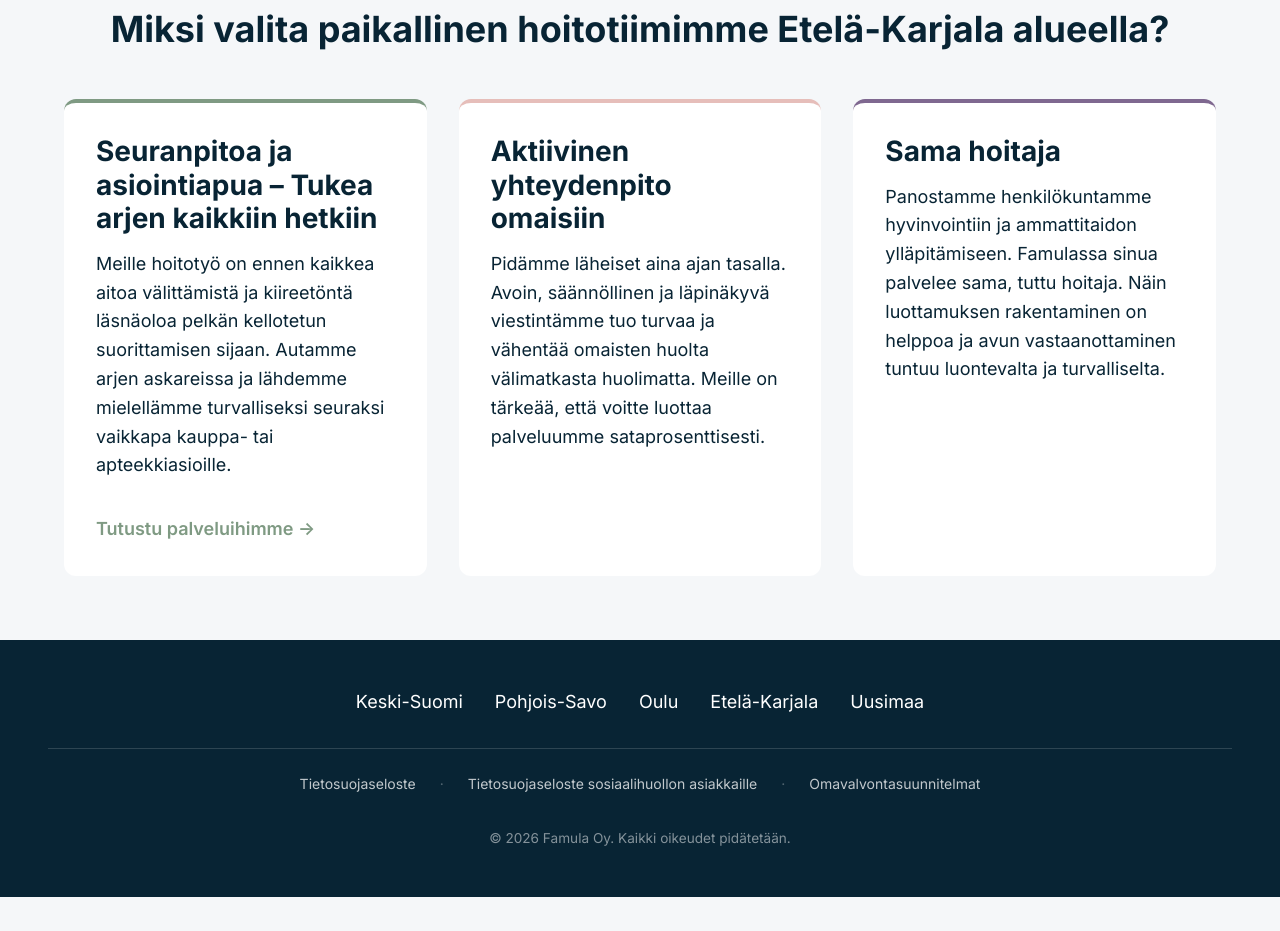
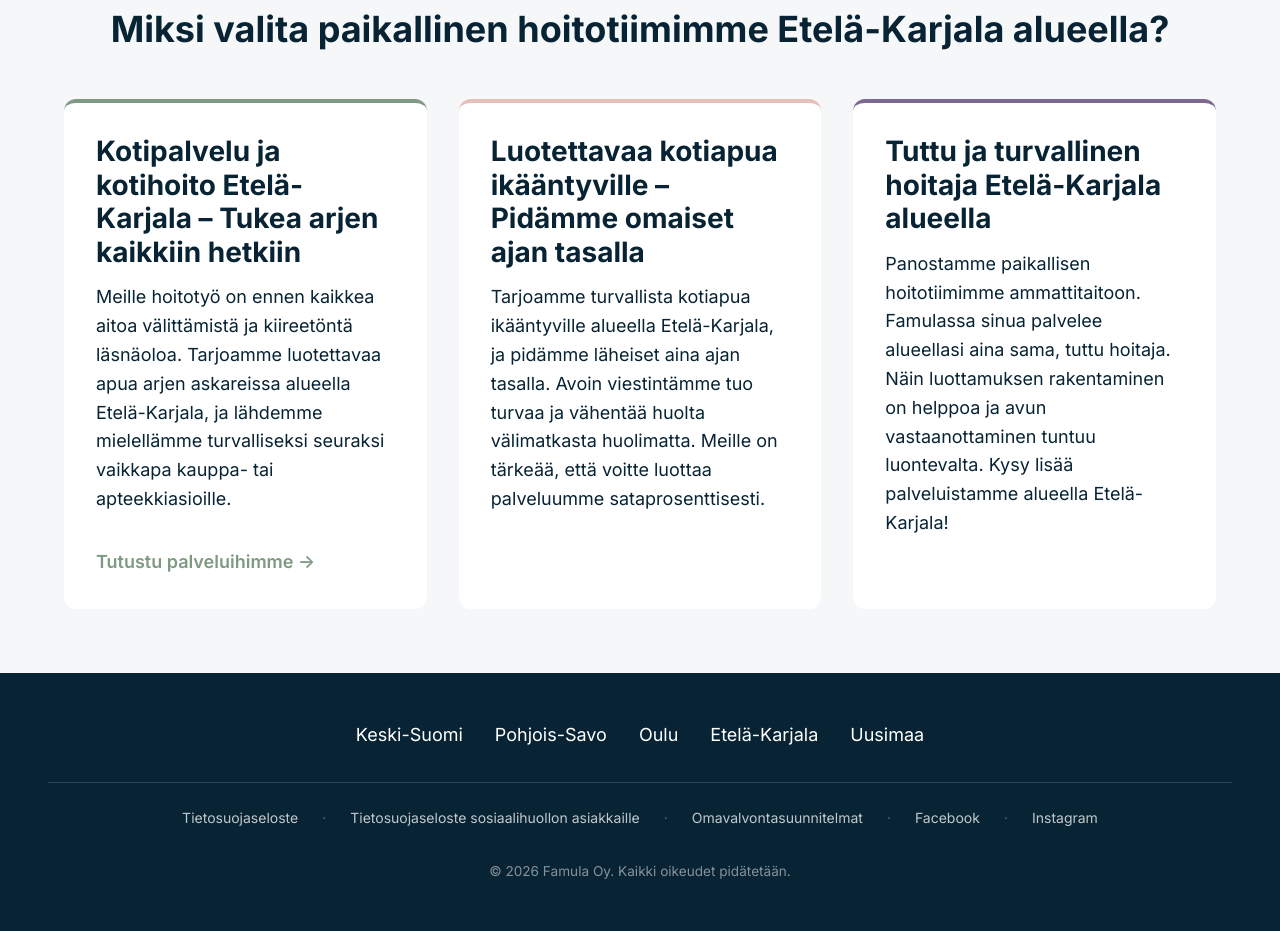
Before and after one commit to Famula-coder/Famula.fi, a React (Vite) app: page /etela-karjala in a window 1280 px wide. Shown: the part 1060-1991 px from the top of the page. Before the commit the page ends 1957 px from the top, so only its background shows below. Built offline with nearby package versions, Linux system fonts and the light colour scheme.

Commit message:
Lisää aidot asiakastarinat ja poista puuttuvat Lucide-ikonit

```diff
--- a/index.html
+++ b/index.html
@@ -7,7 +7,8 @@
     <link rel="preconnect" href="https://fonts.googleapis.com">
     <link rel="preconnect" href="https://fonts.gstatic.com" crossorigin>
     <link href="https://fonts.googleapis.com/css2?family=Inter:wght@400;500;600;700&display=swap" rel="stylesheet">
-    <title>Famula - Saat kotiisi ystävän</title>
+    <title>Famula - Luotettava kotipalvelu ja kotihoito</title>
+    <meta name="description" content="Famulan kotipalvelu tarjoaa luotettavaa ja lämminhenkistä apua arkeen. Saat kotiisi tutun ystävän, joka välittää aidosti." />
     <script type="text/javascript">
       // Single Page Apps for GitHub Pages
       // https://github.com/rafgraph/spa-github-pages
--- a/src/App.tsx
+++ b/src/App.tsx
@@ -73,6 +73,28 @@ function App() {
           >
             Omavalvontasuunnitelmat
           </a>
+          <span style={{ color: 'rgba(255,255,255,0.3)' }}>·</span>
+          <a
+            href="https://www.facebook.com/Famula.fi/"
+            target="_blank"
+            rel="noopener noreferrer"
+            style={{ color: 'rgba(255,255,255,0.75)', textDecoration: 'none', transition: 'color 0.2s', display: 'flex', alignItems: 'center', gap: '4px' }}
+            onMouseOver={e => (e.currentTarget.style.color = 'white')}
+            onMouseOut={e => (e.currentTarget.style.color = 'rgba(255,255,255,0.75)')}
+          >
+            Facebook
+          </a>
+          <span style={{ color: 'rgba(255,255,255,0.3)' }}>·</span>
+          <a
+            href="https://www.instagram.com/famula.fi/"
+            target="_blank"
+            rel="noopener noreferrer"
+            style={{ color: 'rgba(255,255,255,0.75)', textDecoration: 'none', transition: 'color 0.2s', display: 'flex', alignItems: 'center', gap: '4px' }}
+            onMouseOver={e => (e.currentTarget.style.color = 'white')}
+            onMouseOut={e => (e.currentTarget.style.color = 'rgba(255,255,255,0.75)')}
+          >
+            Instagram
+          </a>
         </div>
 
         <p style={{ color: 'rgba(255,255,255,0.5)', fontSize: '0.85rem', margin: 0 }}>
--- a/src/components/Hero.tsx
+++ b/src/components/Hero.tsx
@@ -10,14 +10,14 @@ const Hero = () => {
       <div className="container hero-container">
         <div className="hero-content">
           <div className="hero-badge">Famula Oy – Kiireetöntä hoivaa</div>
-          <h1>Saat kotiisi ystävän, joka pitää sinusta ja kodistasi huolta</h1>
+          <h1>Luotettava kotipalvelu – Saat kotiisi ystävän, joka pitää sinusta ja kodistasi huolta</h1>
           <p className="hero-description">
             Kohtaamme jokaisen asiakkaan kuin oman läheisemme. Tuomme
             mukanamme turvaa ja kiireetöntä läsnäoloa arkeen.
           </p>
           <div className="hero-actions">
             <Link to="/palvelut" className="btn btn-primary d-inline-flex">
-              Tutustu palveluihin <ArrowRight size={20} style={{ marginLeft: '8px' }} />
+              Katso miten voimme auttaa <ArrowRight size={20} style={{ marginLeft: '8px' }} />
             </Link>
             <Link to="/tarinamme" className="btn btn-secondary d-inline-flex">
               Tarinamme <BookOpen size={20} style={{ marginLeft: '8px' }} />
--- a/src/data/regions.ts
+++ b/src/data/regions.ts
@@ -65,5 +65,7 @@ export const regions: RegionData[] = [
     image: `${import.meta.env.BASE_URL}riina.avif`,
     altText: 'Ammatillinen hoivavastaava Riina Kyllönen Uudenmaan alueella',
     postalCode: '00100',
+    descriptionTitle: 'Lämminhenkistä tukea arkeen',
+    descriptionText: 'Famula Uusimaa tarjoaa kiireetöntä ja sydämellistä kotihoidon tukipalvelua sekä arjen apua koko pääkaupunkiseudulla ja lähialueilla. Olemme läsnä arjen hetkissä – autamme, kuuntelemme ja tuomme seuraa silloin, kun sitä tarvitaan.\n\nMeille tärkeintä on aito kohtaaminen ja turvallinen olo. Kuljemme rinnallasi luotettavasti ja ihmistä kunnioittaen, jotta asuminen omassa kodissa on turvallista mahdollisimman pitkään.',
   }
 ];
--- a/src/pages/Pricing.tsx
+++ b/src/pages/Pricing.tsx
@@ -1,4 +1,5 @@
 import { useState } from 'react';
+import { Link } from 'react-router-dom';
 import { SEO } from '../components/SEO';
 import { Calculator, Info, Phone } from 'lucide-react';
 import './Pricing.css'; // Let's also create this file for the exact styling
@@ -146,9 +147,9 @@ const Pricing = () => {
           </div>
 
           <div className="calculator-actions">
-            <button className="btn btn-action-primary">
+            <Link to="/palvelut" className="btn btn-action-primary" style={{ textDecoration: 'none' }}>
               Varaa ilmainen tutustumiskäynti
-            </button>
+            </Link>
             <a href="tel:0447569399" className="btn btn-action-outline">
               <Phone size={18} /> Soita ja kysy lisää
             </a>
--- a/src/pages/Region.tsx
+++ b/src/pages/Region.tsx
@@ -136,10 +136,9 @@ const Region = () => {
 
         <div style={{ display: 'grid', gridTemplateColumns: 'repeat(auto-fit, minmax(300px, 1fr))', gap: '2rem' }}>
           <div style={{ padding: '2rem', background: 'white', borderRadius: '12px', borderTop: '4px solid var(--color-secondary)' }}>
-            <h3>Seuranpitoa ja asiointiapua – Tukea arjen kaikkiin hetkiin</h3>
+            <h3>Kotipalvelu ja kotihoito {region.name} – Tukea arjen kaikkiin hetkiin</h3>
             <p>
-              Meille hoitotyö on ennen kaikkea aitoa välittämistä ja kiireetöntä läsnäoloa pelkän kellotetun suorittamisen sijaan.
-              Autamme arjen askareissa ja lähdemme mielellämme turvalliseksi seuraksi vaikkapa kauppa- tai apteekkiasioille.
+              Meille hoitotyö on ennen kaikkea aitoa välittämistä ja kiireetöntä läsnäoloa. Tarjoamme luotettavaa apua arjen askareissa alueella {region.name}, ja lähdemme mielellämme turvalliseksi seuraksi vaikkapa kauppa- tai apteekkiasioille.
             </p>
             <Link to="/palvelut" style={{ display: 'inline-block', marginTop: '0.75rem', color: 'var(--color-secondary)', fontWeight: '600', textDecoration: 'none' }}>
               Tutustu palveluihimme →
@@ -147,19 +146,16 @@ const Region = () => {
           </div>
 
           <div style={{ padding: '2rem', background: 'white', borderRadius: '12px', borderTop: '4px solid var(--color-accent)' }}>
-            <h3>Aktiivinen yhteydenpito omaisiin</h3>
+            <h3>Luotettavaa kotiapua ikääntyville – Pidämme omaiset ajan tasalla</h3>
             <p>
-              Pidämme läheiset aina ajan tasalla. Avoin, säännöllinen ja läpinäkyvä viestintämme tuo turvaa
-              ja vähentää omaisten huolta välimatkasta huolimatta. Meille on tärkeää, että voitte luottaa palveluumme sataprosenttisesti.
+              Tarjoamme turvallista kotiapua ikääntyville alueella {region.name}, ja pidämme läheiset aina ajan tasalla. Avoin viestintämme tuo turvaa ja vähentää huolta välimatkasta huolimatta. Meille on tärkeää, että voitte luottaa palveluumme sataprosenttisesti.
             </p>
           </div>
 
           <div style={{ padding: '2rem', background: 'white', borderRadius: '12px', borderTop: '4px solid var(--color-lavender)' }}>
-            <h3>Sama hoitaja</h3>
+            <h3>Tuttu ja turvallinen hoitaja {region.name} alueella</h3>
             <p>
-              Panostamme henkilökuntamme hyvinvointiin ja ammattitaidon ylläpitämiseen.
-              Famulassa sinua palvelee sama, tuttu hoitaja. Näin luottamuksen rakentaminen on helppoa
-              ja avun vastaanottaminen tuntuu luontevalta ja turvalliselta.
+              Panostamme paikallisen hoitotiimimme ammattitaitoon. Famulassa sinua palvelee alueellasi aina sama, tuttu hoitaja. Näin luottamuksen rakentaminen on helppoa ja avun vastaanottaminen tuntuu luontevalta. Kysy lisää palveluistamme alueella {region.name}!
             </p>
           </div>
         </div>
--- a/src/pages/Services.tsx
+++ b/src/pages/Services.tsx
@@ -268,7 +268,7 @@ const Services = () => {
           </div>
 
           <h1 style={{ fontSize: '2.8rem', color: 'var(--color-primary)', marginBottom: '1.5rem', lineHeight: '1.2' }}>
-            Apua, turvaa ja iloa arkeen
+            Kotihoidon tukipalvelut – Apua, turvaa ja iloa arkeen
           </h1>
 
           <p style={{ fontSize: '1.15rem', color: '#334155', lineHeight: '1.75', marginBottom: '1.25rem' }}>
--- a/src/pages/Story.tsx
+++ b/src/pages/Story.tsx
@@ -52,7 +52,7 @@ const Story = () => {
                 Mistä kaikki alkoi
               </div>
               <h1 style={{ fontSize: '3rem', marginBottom: '2rem', color: 'var(--color-primary)' }}>
-                Tarinamme – Aidon välittämisen asialla
+                Famulan tarina – Sydämellä tehtyä kotihoitoa
               </h1>
 
               <div style={{ display: 'flex', flexDirection: 'column', gap: '1.5rem', fontSize: '1.15rem', color: '#334155', lineHeight: '1.7' }}>
```
Also changed, not shown: src/components/Navbar.tsx (+8 -0 lines), src/pages/Home.tsx (+40 -6 lines), uusyrittaja.jpg (added).
